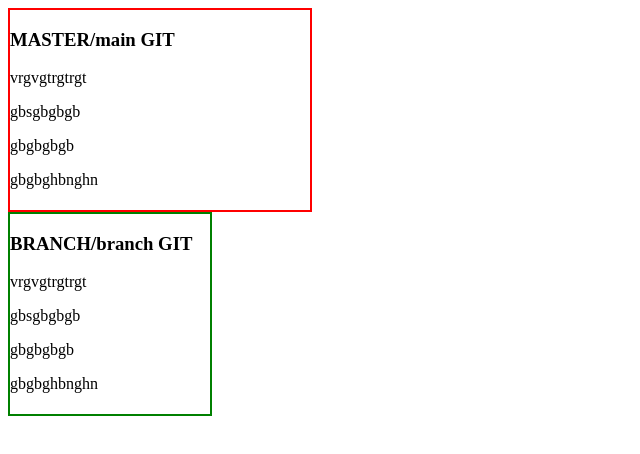
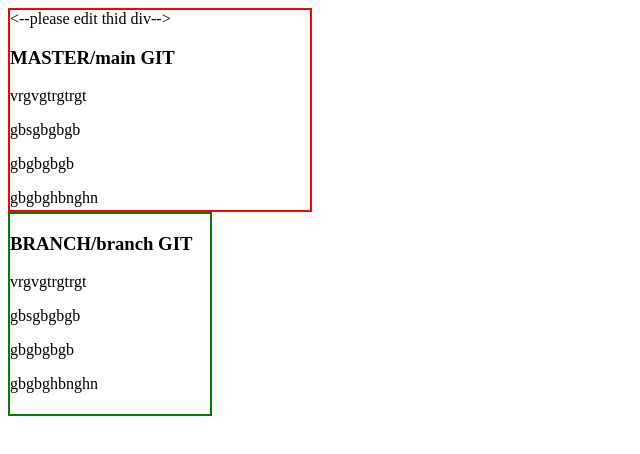
Before and after one commit to PawanNaugain/practice3, a plain HTML site: page index.html in a window 1280 px wide. Shown: the whole page, without its empty margins (0-640 px from the left). Drawn offline with Linux system fonts and the light colour scheme.

Commit message:
note for edit

```diff
--- a/index.html
+++ b/index.html
@@ -5,7 +5,7 @@
 	<title>GIT PRACTICE BRANCH 2</title>
 </head>
 <body>
-	<div id="div1" style="width: 300px; height: 200px; border: 2px solid red;">
+	<div id="div1" style="width: 300px; height: 200px; border: 2px solid red;">   <--please edit thid div-->
 		<h3>MASTER/main GIT</h3>
 		<p>vrgvgtrgtrgt</p>
 		<p>gbsgbgbgb</p>
```
